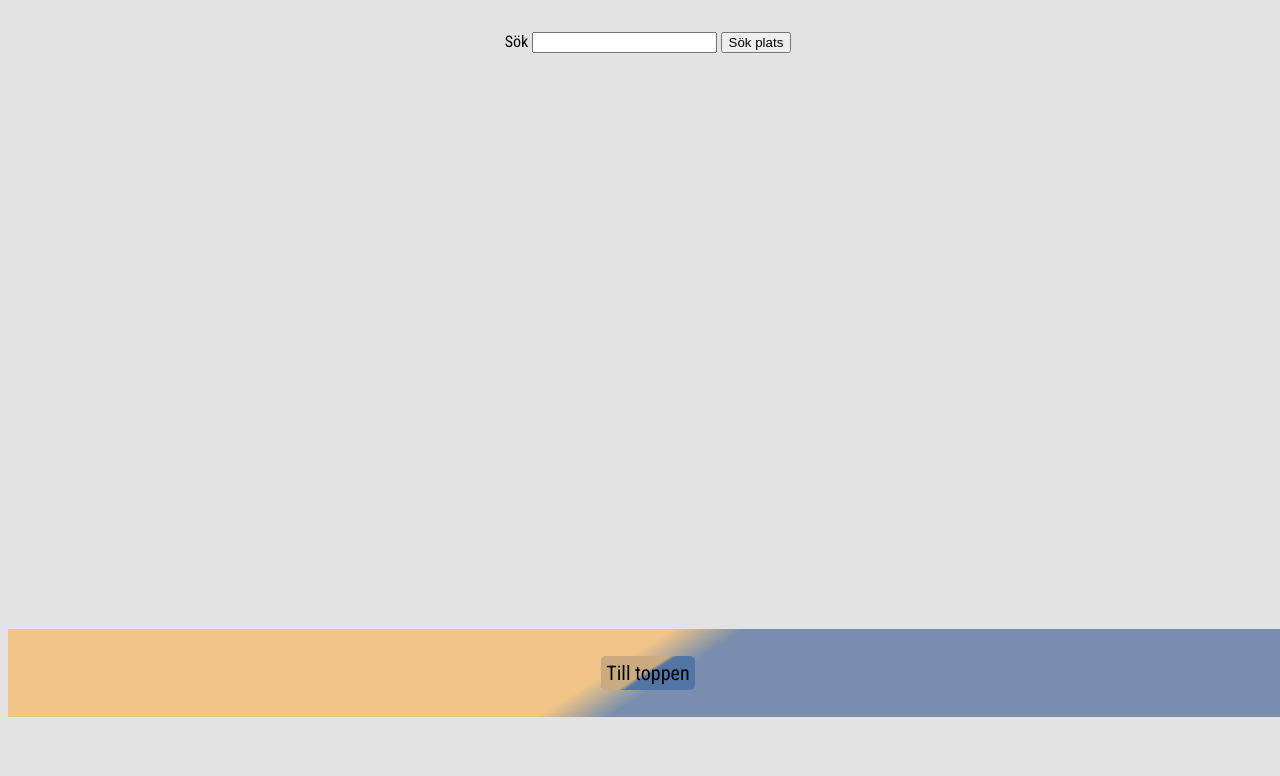
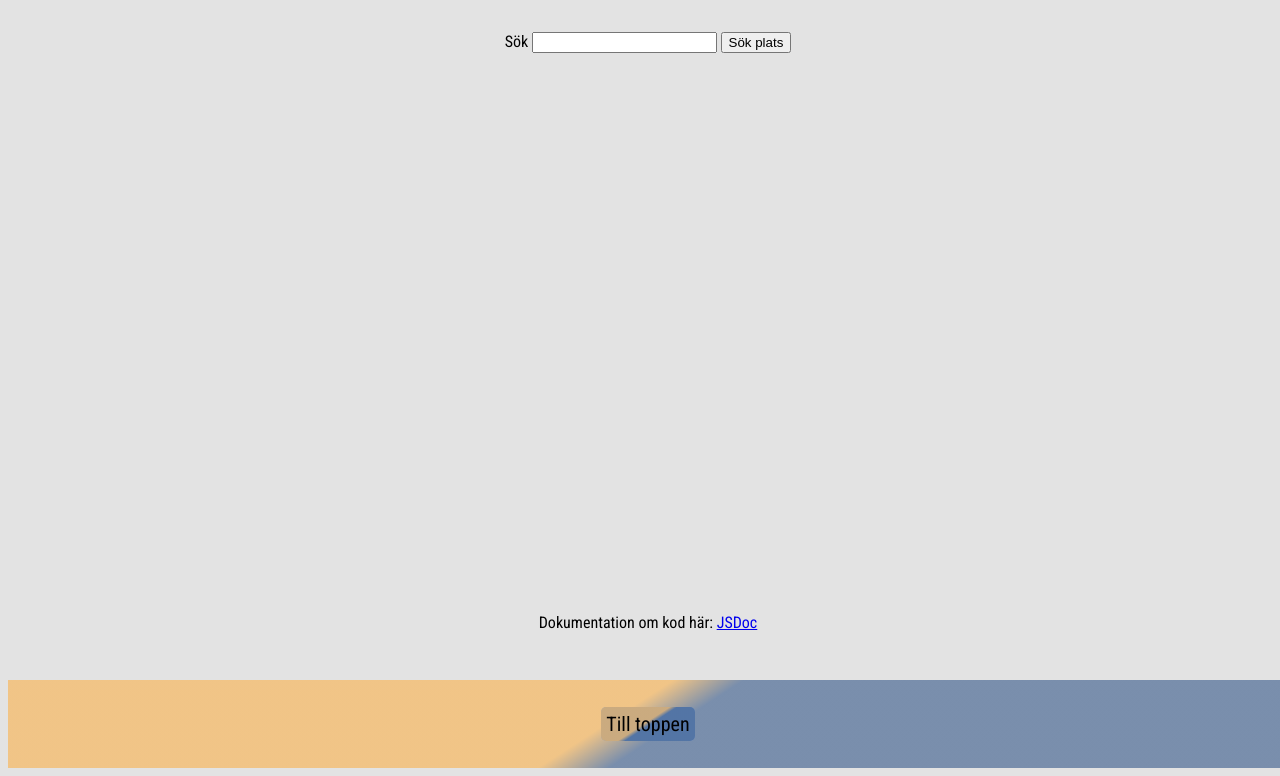
Before and after one commit to isasod2500/DynamiskaWebbplatser, a website built with Vite: page DynamiskaWebbplatser-main/karta.html in a window 1280 px wide. Shown: the part 145-921 px from the top of the page. Before the commit the page ends 870 px from the top, so only its background shows below. Built offline with nearby package versions, Linux system fonts and the light colour scheme; no server answers.

Commit message:
JSdoc on both pages.

```diff
--- a/DynamiskaWebbplatser-main/karta.html
+++ b/DynamiskaWebbplatser-main/karta.html
@@ -41,6 +41,9 @@
 
 
         </div>
+        <div>
+        <p>Dokumentation om kod här: <a href="out/index.html">JSDoc</a></p>
+    </div>
         </div>
     </main>
     <footer id="footer">
```
